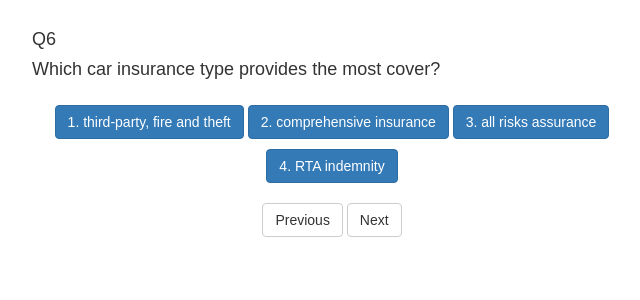
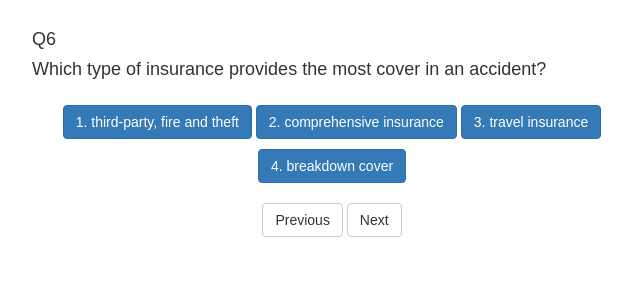
Before and after one commit to JoeD2/adi, a PHP site: page /unit01/mc1_6.php in a window 1280 px wide. Shown: the part 52-352 px from the top of the page, without its empty margins (308-948 px from the left). Run offline with PHP 8.4, Linux system fonts and the light colour scheme; the visitor is signed in with stand-in values (Sample User, id 1); data that the repository does not hold is empty.

Commit message:
q improvements

```diff
--- a/unit01/mc1_20.php
+++ b/unit01/mc1_20.php
@@ -145,7 +145,7 @@ answer4 = "4. police cars";
             //Set current Q number
             document.getElementById("currQ").innerHTML = (`Q${p_num}`);
         </script>
-        <h4 class="question">Who is most likely to come between cars when waiting in traffic?</h4>
+        <h4 class="question">Who is most likely to pass on your left side when waiting in traffic?</h4>
 
         <form class="text-center" action="<?php echo htmlspecialchars($_SERVER["PHP_SELF"]); ?>" method="post">
             <div class="form-group <?php echo (!empty($password_err)) ? 'has-error' : ''; ?>">
--- a/unit01/mc1_6.php
+++ b/unit01/mc1_6.php
@@ -102,8 +102,8 @@ pr_num = Number(p_num) - 1;
 //Set Answers
 answer1 = "1. third-party, fire and theft";
 answer2 = "2. comprehensive insurance";
-answer3 = "3. all risks assurance";
-answer4 = "4. RTA indemnity";
+answer3 = "3. travel insurance";
+answer4 = "4. breakdown cover";
 </script>
 
 <!DOCTYPE html>
@@ -145,7 +145,7 @@ answer4 = "4. RTA indemnity";
             //Set current Q number
             document.getElementById("currQ").innerHTML = (`Q${p_num}`);
         </script>
-        <h4 class="question">Which car insurance type provides the most cover?</h4>
+        <h4 class="question">Which type of insurance provides the most cover in an accident?</h4>
 
         <form class="text-center" action="<?php echo htmlspecialchars($_SERVER["PHP_SELF"]); ?>" method="post">
             <div class="form-group <?php echo (!empty($password_err)) ? 'has-error' : ''; ?>">
--- a/unit01/mc1_7.php
+++ b/unit01/mc1_7.php
@@ -145,7 +145,7 @@ answer4 = "4. the person who taxes the vehicle";
             //Set current Q number
             document.getElementById("currQ").innerHTML = (`Q${p_num}`);
         </script>
-        <h4 class="question">When you buy a car who must post the change of registration documents?</h4>
+        <h4 class="question">When you buy a car who is responsible for changing the registration documents?</h4>
 
         <form class="text-center" action="<?php echo htmlspecialchars($_SERVER["PHP_SELF"]); ?>" method="post">
             <div class="form-group <?php echo (!empty($password_err)) ? 'has-error' : ''; ?>">
--- a/unit01/rs1_res.php
+++ b/unit01/rs1_res.php
@@ -10,12 +10,6 @@ session_start();
 // Check if the user is logged in, if not then redirect him to login page
 if(!isset($_SESSION["loggedin"]) || $_SESSION["loggedin"] !== true){
     header("location: /login.php");
-    exit;
-}
-
-// Check if the user has paid, if not then redirect him to pay page
-if($_SESSION["paid"] == 'No'){
-    header("location: /pay.html");
     exit;
 }
 
--- a/welcome.php
+++ b/welcome.php
@@ -43,7 +43,7 @@ if(!isset($_SESSION["loggedin"]) || $_SESSION["loggedin"] !== true){
   <div class="menu-wrap">
     <ul class="menu">
         <li>
-            <a href="unit01/unit1.php">Unit 1</a>
+            <a href="unit01/unit1.php">Unit 1 - FREE</a>
         </li>
         <li>
             <a href="unit02/unit2.php">Unit 2</a>
```
